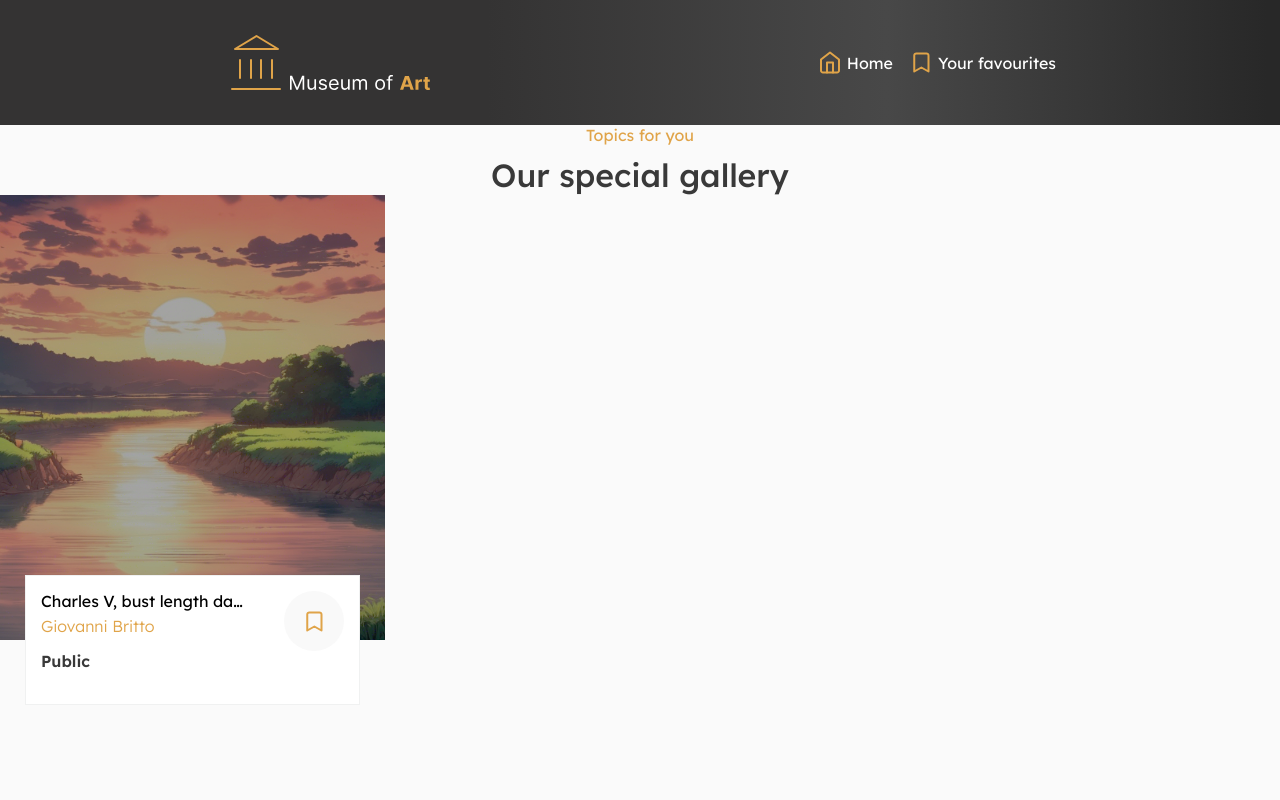
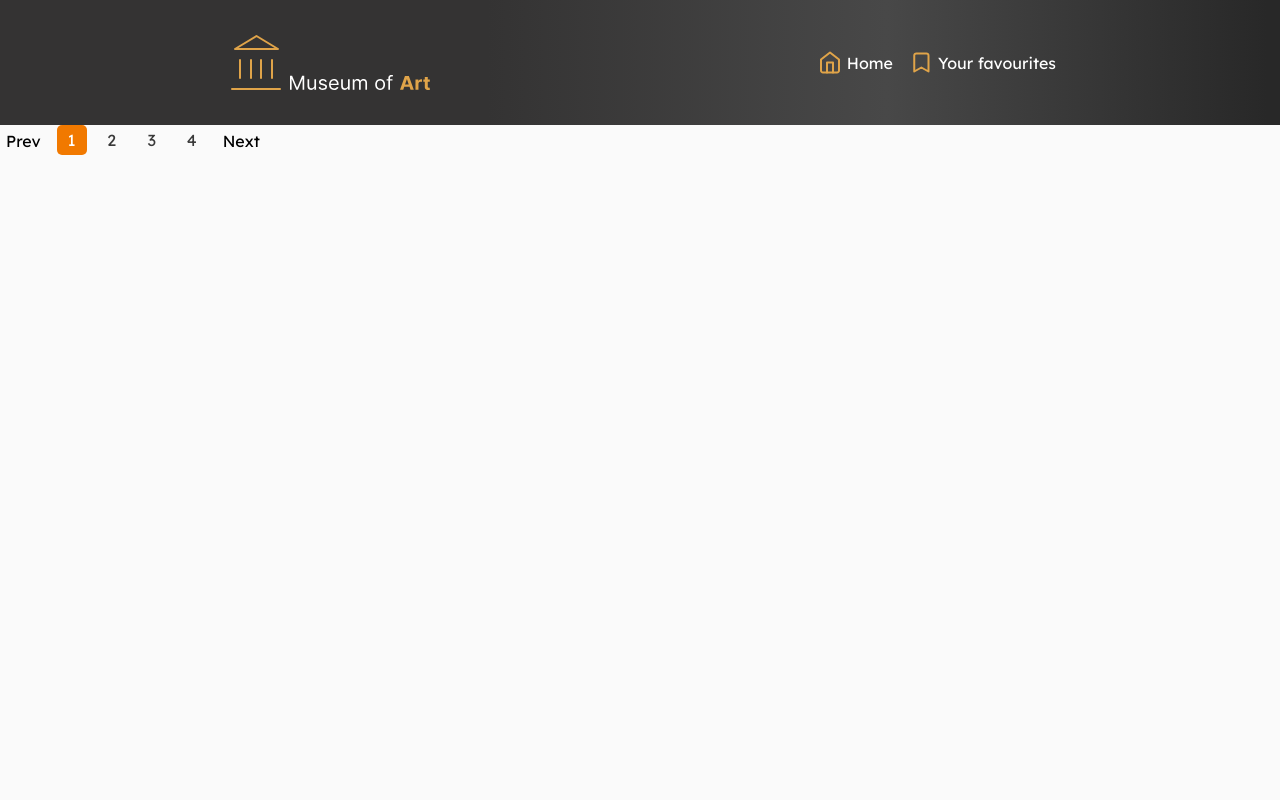
Before and after one commit to Yarik7610/art-museum, a React (Create React App) app: page / in a window 1280 px wide. Shown: the top 800 px of the page. Built offline with nearby package versions, Linux system fonts and the light colour scheme.

Commit message:
Mark up Pagination component

```diff
--- a/src/App.css
+++ b/src/App.css
@@ -113,6 +113,33 @@ main {
   }
 }
 
+.pagination {
+  display: flex;
+  gap: 10px;
+  .pagination__controller,
+  .pagination__btn {
+    border-radius: 5px;
+    border: 1px solid transparent;
+    &:hover {
+      border: 1px solid #f17900;
+    }
+  }
+  .pagination__controller {
+    padding: 5px;
+  }
+  .pagination__btn {
+    width: 30px;
+    height: 30px;
+    border-radius: 5px;
+    color: #393939;
+    &.active {
+      pointer-events: none;
+      background-color: #f17900;
+      color: white;
+    }
+  }
+}
+
 .bookmark-btn {
   background-color: #f9f9f9;
   width: 60px;
--- a/src/App.tsx
+++ b/src/App.tsx
@@ -1,16 +1,16 @@
+import { useState } from "react"
 import "./App.css"
 import { Footer } from "./components/Footer"
 import { Header } from "./components/Header"
-import { PaintingCard } from "./components/PaintingCard"
-import { SectionHeading } from "./components/SectionHeading"
+import { Pagination } from "./components/Pagination"
 
 function App() {
+  const [currentPage, setCurrentPage] = useState(1)
   return (
     <>
       <Header />
       <main>
-        <SectionHeading text1="Topics for you" text2="Our special gallery" />
-        <PaintingCard />
+        <Pagination currentPage={currentPage} setCurrentPage={setCurrentPage} totalPaintingsCount={29} />
       </main>
       <Footer />
     </>
--- /dev/null
+++ b/src/components/Pagination.tsx
@@ -0,0 +1,51 @@
+import { PAGE_SIZE } from "../constans/constants"
+
+interface PaginationProps {
+  totalPaintingsCount: number
+  currentPage: number
+  setCurrentPage: React.Dispatch<React.SetStateAction<number>>
+}
+export const Pagination: React.FC<PaginationProps> = ({ totalPaintingsCount, currentPage, setCurrentPage }) => {
+  let pagesCount = Math.ceil(totalPaintingsCount / PAGE_SIZE)
+  let pages = []
+
+  for (let i = 1; i <= pagesCount; i++) {
+    pages.push(i)
+  }
+
+  let slicedPages
+  if (currentPage < 4) {
+    slicedPages = pages.slice(0, 4)
+  } else if (currentPage > pagesCount - 3) {
+    slicedPages = pages.slice(pagesCount - 4, pagesCount)
+  } else {
+    slicedPages = pages.slice(currentPage - 2, currentPage + 2)
+  }
+
+  return (
+    <div className="pagination">
+      <button
+        className="pagination__controller"
+        disabled={currentPage === 1}
+        onClick={() => setCurrentPage(currentPage - 1)}>
+        Prev
+      </button>
+      {slicedPages.map((page) => (
+        <button
+          key={page}
+          onClick={() => {
+            setCurrentPage(page)
+          }}
+          className={`pagination__btn ${page === currentPage ? "active" : ""}`}>
+          {page}
+        </button>
+      ))}
+      <button
+        className="pagination__controller"
+        disabled={currentPage === pagesCount}
+        onClick={() => setCurrentPage(currentPage + 1)}>
+        Next
+      </button>
+    </div>
+  )
+}
--- /dev/null
+++ b/src/constans/constants.ts
@@ -0,0 +1 @@
+export const PAGE_SIZE = 3
```
